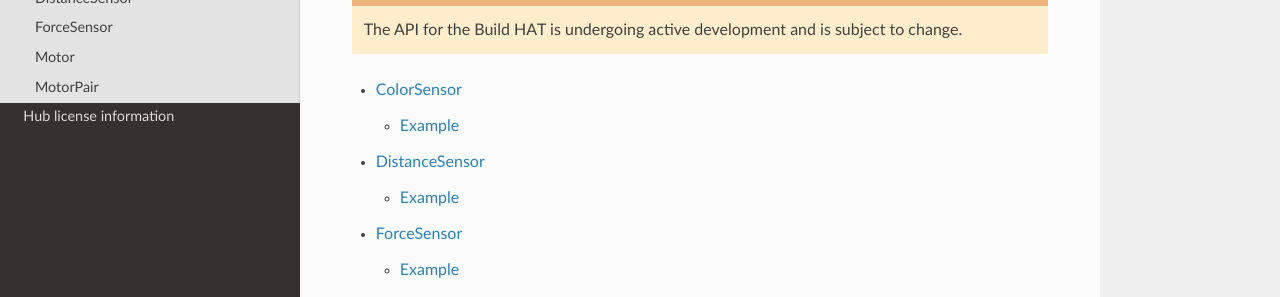
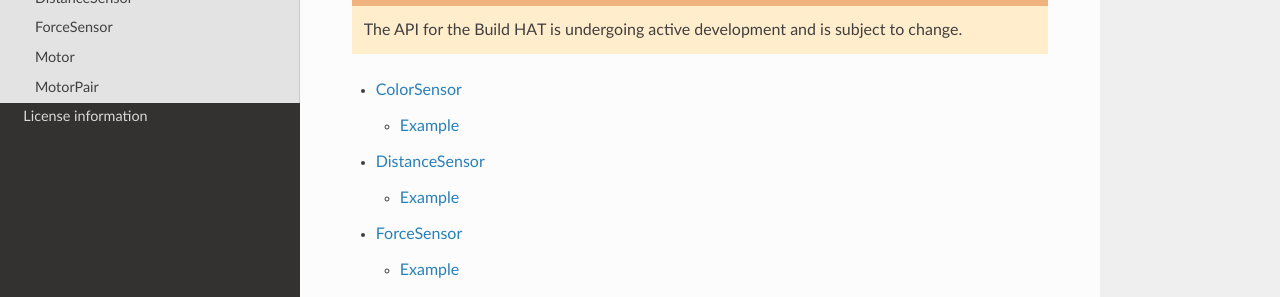
Before and after one commit to RaspberryPiFoundation/python-build-hat, a Sphinx documentation site: the page built from docs/buildhat/index.rst, in a window 1280 px wide. Shown: the part 183-480 px from the top of the page. Built offline with Sphinx 7.4.7 and the Read the Docs theme 2.0.0, drawn with Linux system fonts in a browser that asks for light colours; the version number could not be read and is left out.

Commit message:
ensure name is consistent in docs

```diff
--- a/docs/hub_index.rst
+++ b/docs/hub_index.rst
@@ -1,4 +1,4 @@
-Build Hat documentation and references
+Build HAT documentation and references
 ======================================
 
 .. toctree::
--- a/docs/license.rst
+++ b/docs/license.rst
@@ -1,5 +1,5 @@
-Hub license information
-=======================
+License information
+===================
 
 The MIT License (MIT)
 
--- a/docs/templates/topindex.html
+++ b/docs/templates/topindex.html
@@ -1,7 +1,7 @@
 {% extends "layout.html" %}
 {% block body %}
 
-  <h1>Build Hat Documentation</h1>
+  <h1>Build HAT Documentation</h1>
 
   <p>
     {{ _('Welcome! This is the documentation for the Raspberry Pi Build HAT') }}
@@ -11,7 +11,7 @@
   <table class="contentstable"><tr>
     <td width="40%" style="padding-left:2em;">
       <p class="biglink">
-        <a class="biglink" href="{{ pathto("shortcake/index") }}">Library Reference</a><br/>
+        <a class="biglink" href="{{ pathto("buildhat/index") }}">Library Reference</a><br/>
           <span class="linkdescr">Library</a></span>
       </p>
     </td>
```
Also changed, not shown: docs/README.md (+1 -1 lines), docs/buildhat/index.rst (+5 -5 lines), docs/buildhat/color.py (renamed from docs/buildhat/wrapper/color.py), docs/buildhat/colorsensor.rst (renamed from docs/buildhat/wrapper/colorsensor.rst), docs/buildhat/distance.py (renamed from docs/buildhat/wrapper/distance.py), docs/buildhat/distancesensor.rst (renamed from docs/buildhat/wrapper/distancesensor.rst), docs/buildhat/force.py (renamed from docs/buildhat/wrapper/force.py), docs/buildhat/forcesensor.rst (renamed from docs/buildhat/wrapper/forcesensor.rst), docs/buildhat/motor.py (renamed from docs/buildhat/wrapper/motor.py), docs/buildhat/motor.rst (renamed from docs/buildhat/wrapper/motor.rst), docs/buildhat/motorpair.py (renamed from docs/buildhat/wrapper/motorpair.py), docs/buildhat/motorpair.rst (renamed from docs/buildhat/wrapper/motorpair.rst).
